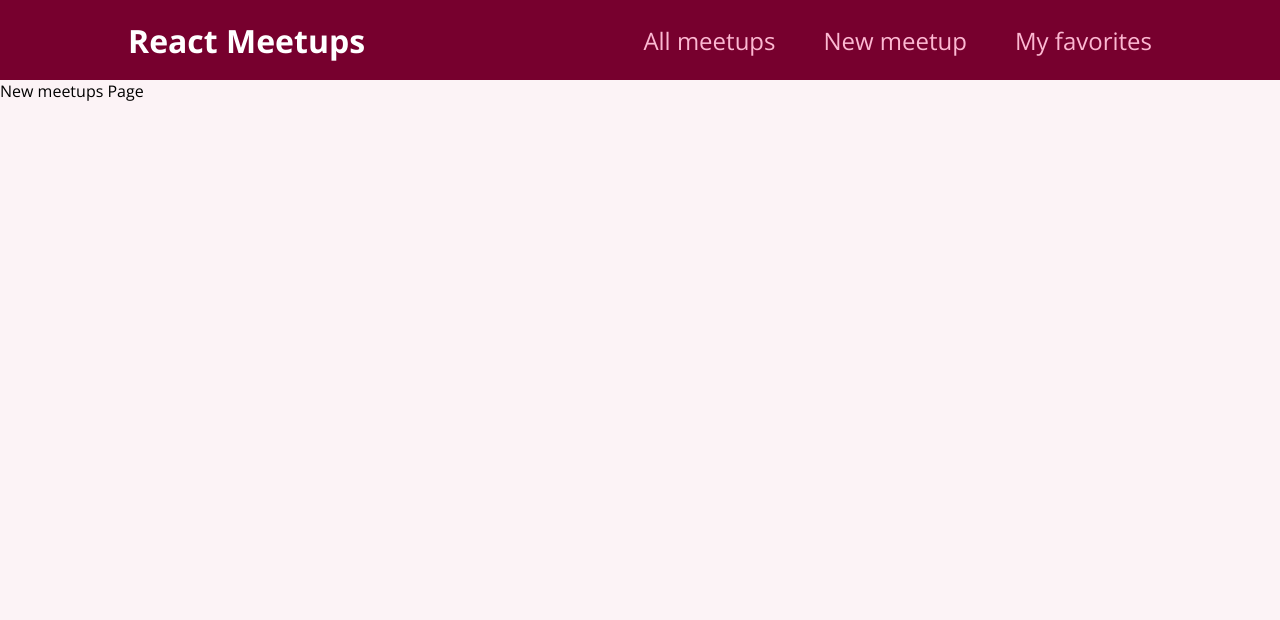
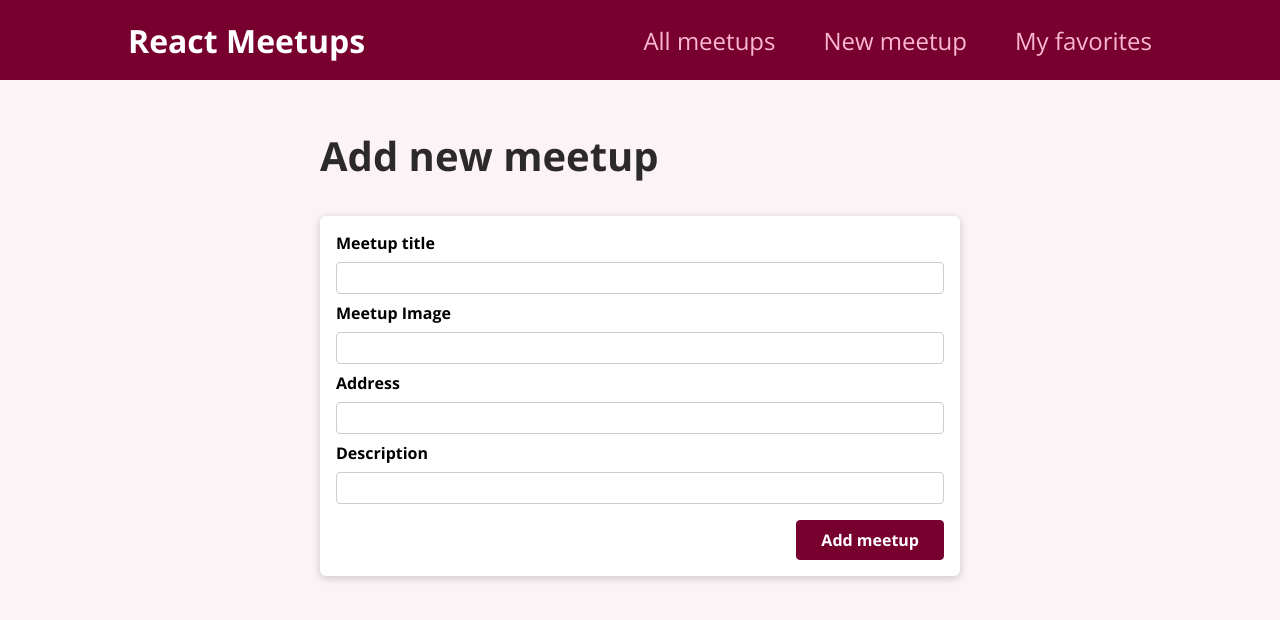
Before and after one commit to AlessandroDodi/meetup, a React (Create React App) app: page /new-meetup in a window 1280 px wide. Shown: the top 620 px of the page. Built offline with nearby package versions, Linux system fonts and the light colour scheme; the HTML template or start-up script is replaced by a standard one.

Commit message:
Add new meetup

```diff
--- a/src/App.js
+++ b/src/App.js
@@ -1,20 +1,19 @@
 import React from 'react'
 import { Route, Routes } from 'react-router-dom'
-import MainNavigation from './components/layout/MainNavigation'
+import Layout from './components/layout/Layout'
 import AllMeetupsPage from './pages/AllMeetup'
 import FavoritesPage from './pages/Favorites'
 import NewMeetupPage from './pages/NewMeetup'
 
 function App() {
   return (
-    <div>
-      <MainNavigation />
+    <Layout>
       <Routes>
         <Route path="/" element={<AllMeetupsPage />}></Route>
         <Route path="/favorites" element={<FavoritesPage />}></Route>
         <Route path="/new-meetup" element={<NewMeetupPage />}></Route>
       </Routes>
-    </div>
+    </Layout>
   )
 }
 
--- /dev/null
+++ b/src/components/layout/Layout.js
@@ -0,0 +1,12 @@
+import React from 'react'
+import classes from './Layout.module.css'
+import MainNavigation from './MainNavigation'
+
+export default function Layout(props) {
+  return (
+    <div>
+      <MainNavigation />
+      <main className={classes.main}>{props.children}</main>
+    </div>
+  )
+}
--- /dev/null
+++ b/src/components/layout/Layout.module.css
@@ -0,0 +1,5 @@
+.main {
+  margin: 3rem auto;
+  width: 90%;
+  max-width: 40rem;
+}
--- a/src/components/meetups/MeetupItem.js
+++ b/src/components/meetups/MeetupItem.js
@@ -1,9 +1,11 @@
-import React from "react";
-import classes from "./MeetupItem.module.css";
+import React from 'react'
+import Card from '../ui/Card'
+import classes from './MeetupItem.module.css'
 
 export default function MeetupItem(props) {
   return (
     <li className={classes.item}>
+      <Card>
         <div className={classes.image}>
           <img src={props.image} alt="placeholder" />
         </div>
@@ -15,6 +17,7 @@
         <div className={classes.actions}>
           <button>To Favorites</button>
         </div>
+      </Card>
     </li>
-  );
+  )
 }
--- /dev/null
+++ b/src/components/meetups/NewMeetupForm.js
@@ -0,0 +1,76 @@
+import React from 'react'
+import Card from '../ui/Card'
+import classes from './NewMeetupForm.module.css'
+import { useRef } from 'react'
+export default function NewMeetupForm() {
+  const titleInputRef = useRef()
+  const imageInputRef = useRef()
+  const addressInputRef = useRef()
+  const descriptionInputRef = useRef()
+
+  const submitHandler = (event) => {
+    event.preventDefault()
+    const enteredTitle = titleInputRef.current.value
+    const enteredImage = imageInputRef.current.value
+    const enteredAddress = addressInputRef.current.value
+    const enteredDescription = descriptionInputRef.current.value
+
+    const meetupData = {
+      title: enteredTitle,
+      image: enteredImage,
+      address: enteredAddress,
+      description: enteredDescription,
+    }
+    console.log(meetupData)
+  }
+  return (
+    <Card>
+      <form className={classes.form} onSubmit={submitHandler}>
+        <div className={classes.control}>
+          <label htmlFor="title">Meetup title</label>
+          <input
+            type="text"
+            required
+            id="title"
+            name="title"
+            ref={titleInputRef}
+          />
+        </div>{' '}
+        <div className={classes.control}>
+          <label htmlFor="image">Meetup Image</label>
+          <input
+            type="url"
+            required
+            id="image"
+            name="image"
+            ref={imageInputRef}
+          />
+        </div>
+        <div className={classes.control}>
+          <label htmlFor="title">Address</label>
+          <input
+            type="text"
+            required
+            id="address"
+            name="address"
+            ref={addressInputRef}
+          />
+        </div>
+        <div className={classes.control}>
+          <label htmlFor="title">Description</label>
+          <input
+            type="text"
+            required
+            id="description"
+            rows="5"
+            name="description"
+            ref={descriptionInputRef}
+          />
+        </div>
+        <div className={classes.actions}>
+          <button>Add meetup</button>
+        </div>
+      </form>
+    </Card>
+  )
+}
--- /dev/null
+++ b/src/components/meetups/NewMeetupForm.module.css
@@ -0,0 +1,45 @@
+.form {
+  padding: 1rem;
+}
+
+.control {
+  margin-bottom: 0.5rem;
+}
+
+.control label {
+  display: block;
+  font-weight: bold;
+  margin-bottom: 0.5rem;
+}
+
+.control input,
+.control textarea {
+  display: block;
+  font: inherit;
+  border-radius: 4px;
+  border: 1px solid #ccc;
+  padding: 0.25rem;
+  width: 100%;
+}
+
+.actions {
+  margin-top: 1rem;
+  text-align: right;
+}
+
+.actions button {
+  font: inherit;
+  cursor: pointer;
+  background-color: #77002e;
+  color: white;
+  padding: 0.5rem 1.5rem;
+  border: 1px solid #77002e;
+  border-radius: 4px;
+  font-weight: bold;
+}
+
+.actions button:hover,
+.actions button:active {
+  background-color: #a50e48;
+  border-color: #a50e48;
+}
--- /dev/null
+++ b/src/components/ui/Card.js
@@ -0,0 +1,4 @@
+import classes from './Card.module.css'
+export default function Card(props) {
+  return <div className={classes.card}>{props.children}</div>
+}
--- /dev/null
+++ b/src/components/ui/Card.module.css
@@ -0,0 +1,5 @@
+.card {
+  background-color: white;
+  border-radius: 6px;
+  box-shadow: 0 2px 8px rgba(0, 0, 0, 0.2);
+}
--- a/src/pages/NewMeetup.js
+++ b/src/pages/NewMeetup.js
@@ -1,5 +1,12 @@
+import NewMeetupForm from '../components/meetups/NewMeetupForm'
+
 function NewMeetupPage() {
-  return <div>New meetups Page</div>
+  return (
+    <section>
+      <h1>Add new meetup</h1>
+      <NewMeetupForm></NewMeetupForm>
+    </section>
+  )
 }
 
 export default NewMeetupPage
```
Lines whose indentation alone changed are shown as unchanged.
